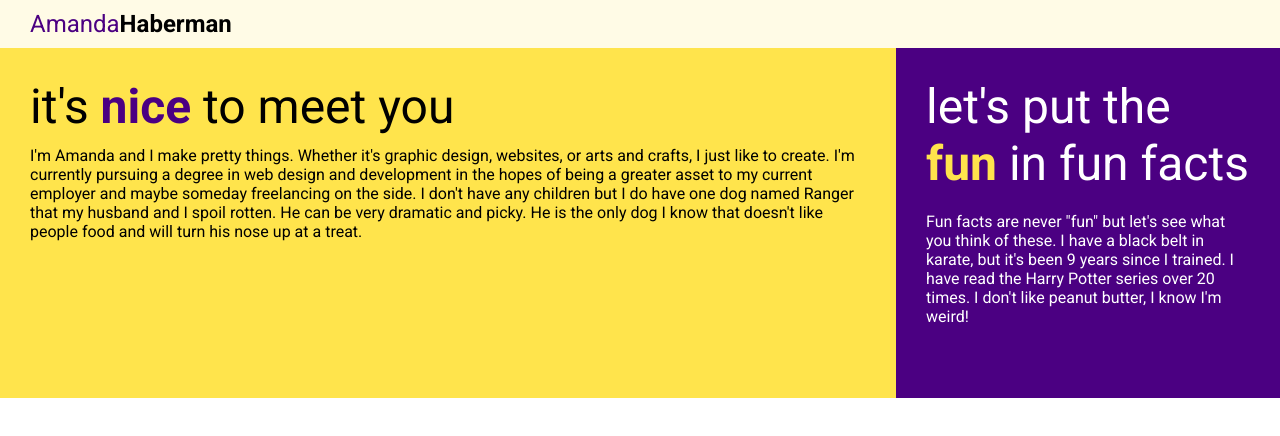
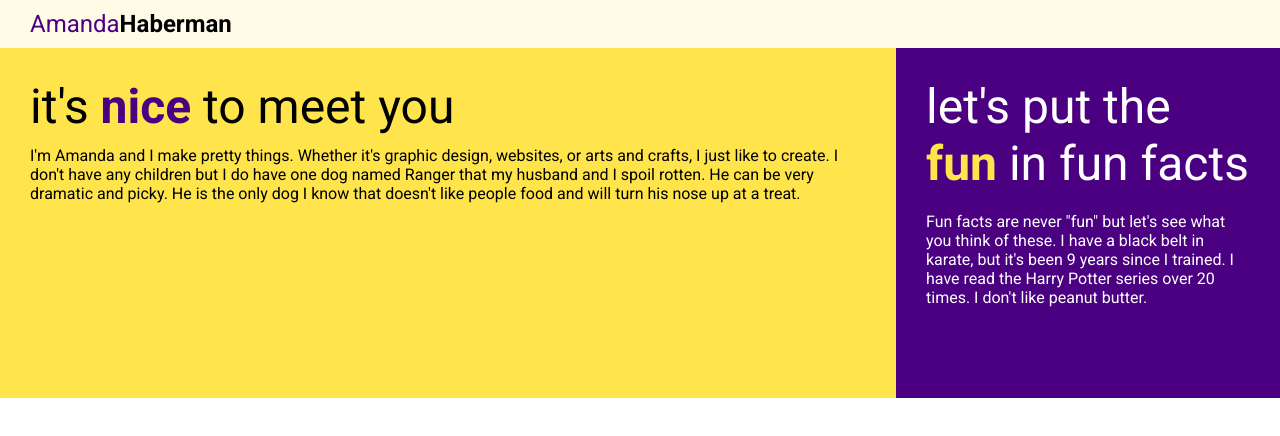
Before and after one commit to Blen6035/CITPT225_Week1, a plain HTML site: page index.html in a window 1280 px wide. Drawn offline with Linux system fonts and the light colour scheme.

Commit message:
Update index.html

```diff
--- a/index.html
+++ b/index.html
@@ -17,12 +17,12 @@
       </header>
       <aside class="split">
         <h1>let's put the <b>fun</b> in fun facts</h1>
-         <p>Fun facts are never "fun" but let's see what you think of these. I have a black belt in karate, but it's been 9 years since I trained. I have read the Harry Potter series over 20 times. I don't like peanut butter, I know I'm weird!</p>
+         <p>Fun facts are never "fun" but let's see what you think of these. I have a black belt in karate, but it's been 9 years since I trained. I have read the Harry Potter series over 20 times. I don't like peanut butter.</p>
       </aside>
       <main>
         <section class="left">
           <h1>it's <b>nice</b> to meet you</h1>
-          <p>I'm Amanda and I make pretty things. Whether it's graphic design, websites, or arts and crafts, I just like to create. I'm currently pursuing a degree in web design and development in the hopes of being a greater asset to my current employer and maybe someday freelancing on the side. I don't have any children but I do have one dog named Ranger that my husband and I spoil rotten. He can be very dramatic and picky. He is the only dog I know that doesn't like people food and will turn his nose up at a treat.</p>
+          <p>I'm Amanda and I make pretty things. Whether it's graphic design, websites, or arts and crafts, I just like to create. I don't have any children but I do have one dog named Ranger that my husband and I spoil rotten. He can be very dramatic and picky. He is the only dog I know that doesn't like people food and will turn his nose up at a treat.</p>
         </section>
       </main>
 </body>
```
